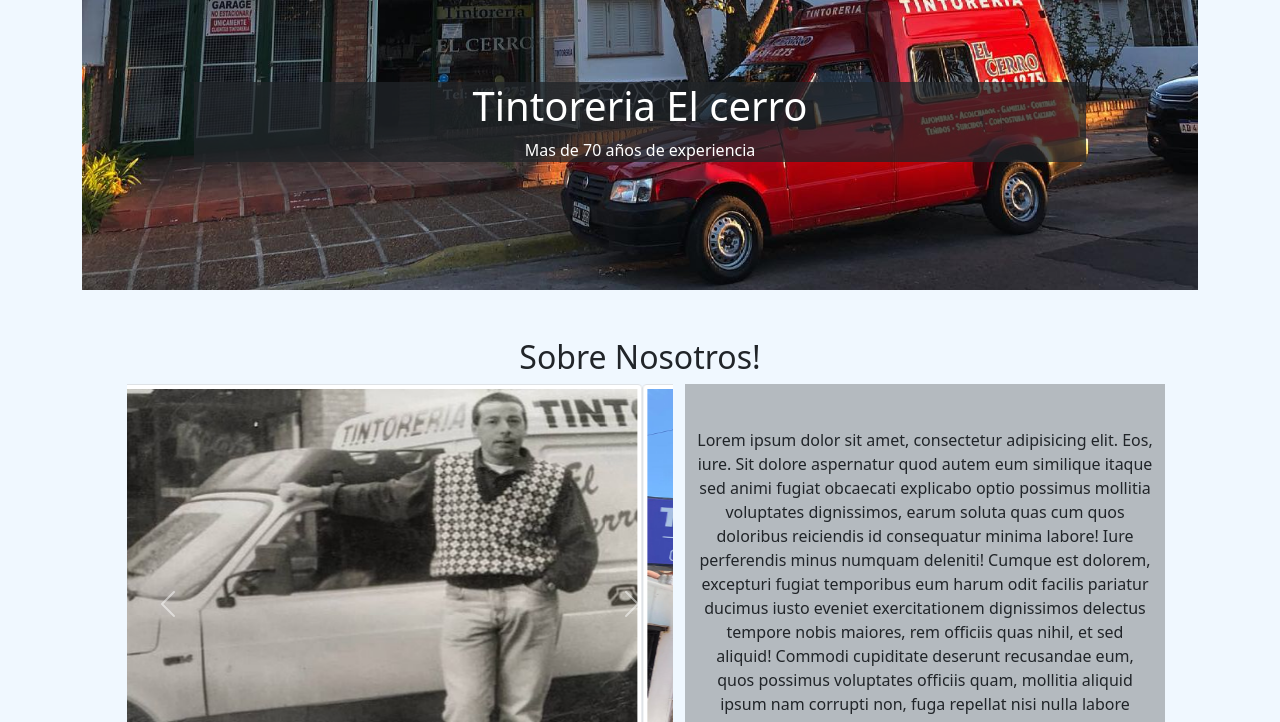
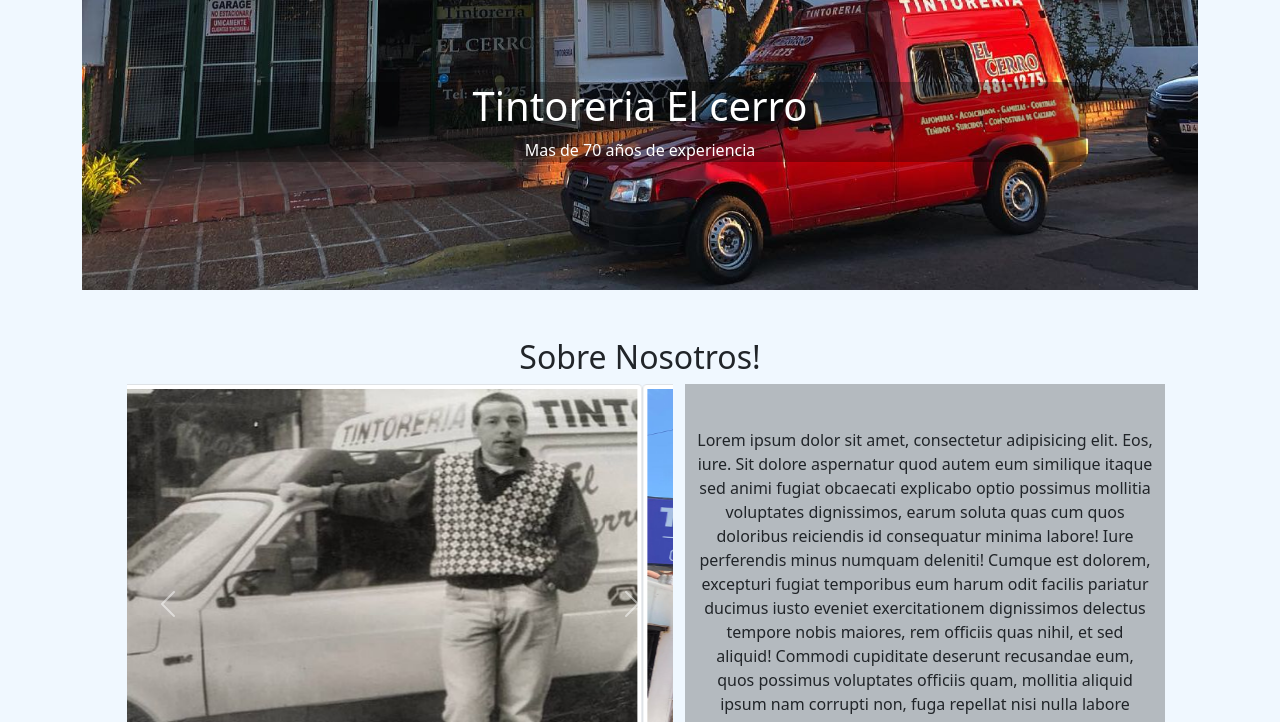
Before and after one commit to AgusVigliocco/ProyTintoreria-CoderHouse, a plain HTML site: page index.html in a window 1280 px wide. Shown: the part 78-800 px from the top of the page. Drawn offline with Linux system fonts and the light colour scheme; files whose address does not match are found by name.

Commit message:
cambios en html y css

```diff
--- a/index.html
+++ b/index.html
@@ -59,7 +59,7 @@
       <div class="row">
         <div class="col pt-5">
           <div class="text-center text-white banner">
-            <div class="bg-dark bg-opacity-75">
+            <div class="fondo-texto">
               <h1 class="text-lg-center">Tintoreria El cerro</h1>
               <p>Mas de 70 años de experiencia</p>
             </div>
--- a/libs/style.css
+++ b/libs/style.css
@@ -9,6 +9,9 @@
   padding: 13rem;
   background-position: bottom;
   background-size: cover;
+}
+.fondo-texto {
+  background: rgba(0, 0, 0, 0.295);
 }
 
 @media only screen and (min-width: 320px) {
```
